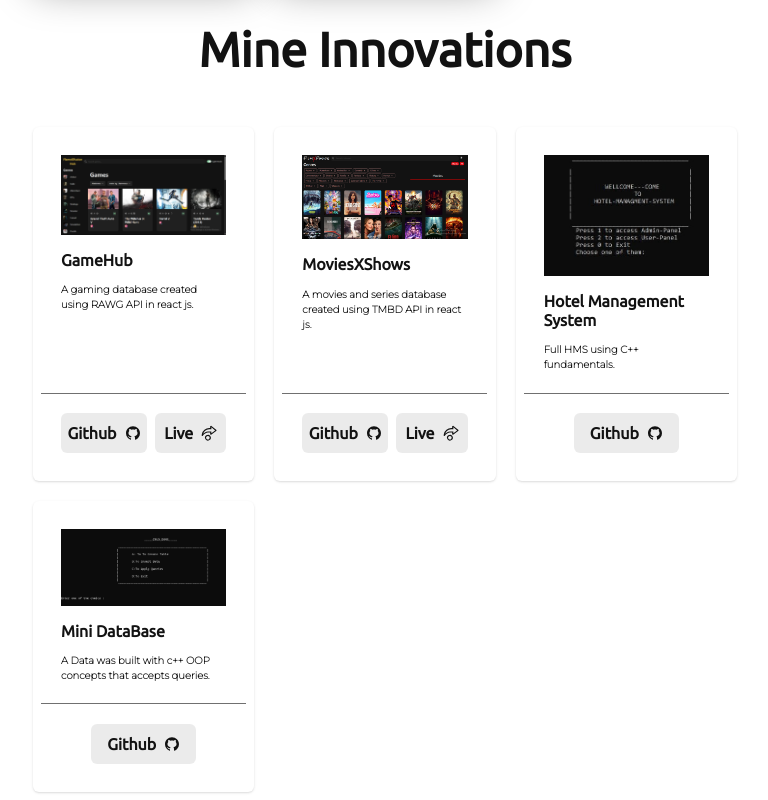
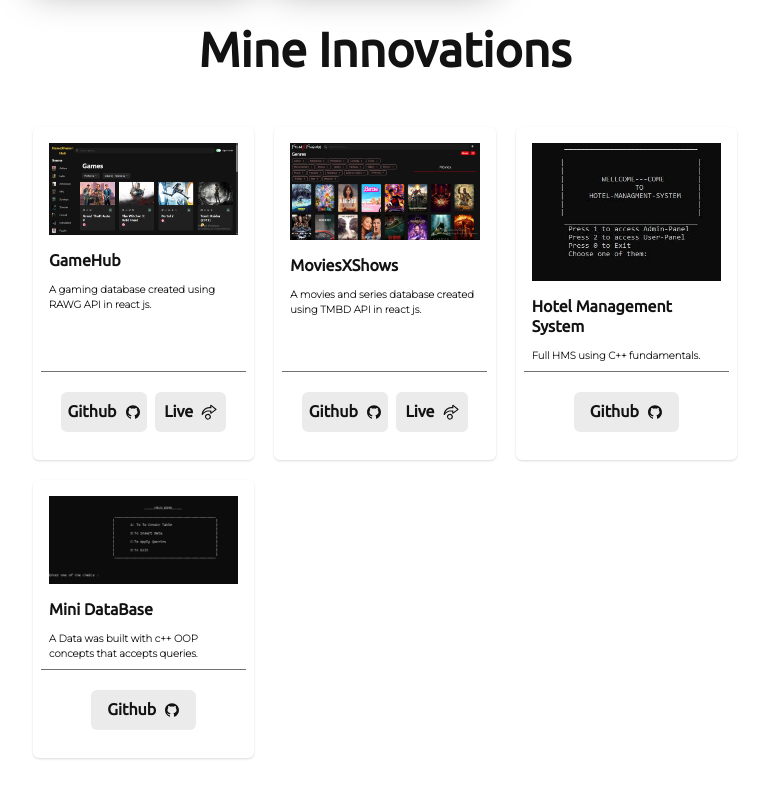
Before and after one commit to M-Huzaifa00/Portfolio, a React (Vite) app: page / in a window 1280 px wide. Shown: the part 1820-2620 px from the top of the page, without its empty margins (255-1023 px from the left). Built offline with nearby package versions, Linux system fonts and the light colour scheme.

Commit message:
little styling

```diff
--- a/src/Components/ProjectCard.tsx
+++ b/src/Components/ProjectCard.tsx
@@ -20,8 +20,8 @@ export const ProjectCard = ({ id, imgUrl, title, detail, gitLink, Live }: Props)
         <Card
             data-aos={id > 0 ? "zoom-in" : undefined}
             padding={{ base: 0, md: 2 }} maxWidth={'300px'}>
-            <CardBody>
-                <Image objectFit={'cover'} src={imgUrl} />
+            <CardBody padding={2} >
+                <Image width={'100%'} objectFit={'cover'} src={imgUrl} />
                 <Stack mt={4} spacing={'3'}>
                     <Heading fontFamily={'ubuntu'}
                         fontSize={{ base: '10px', md: '16px' }} >{title}</Heading>
@@ -35,7 +35,7 @@ export const ProjectCard = ({ id, imgUrl, title, detail, gitLink, Live }: Props)
                 </Stack>
             </CardBody>
             <Divider />
-            <CardFooter display={'flex'} justifyContent={'center'} gap={2} fontSize={{base:'xs' , lg:'md'}} >
+            <CardFooter borderRadius={'12px'} display={'flex'} justifyContent={'center'} gap={2} fontSize={{base:'xs' , lg:'md'}} >
                 <Button
                     fontFamily={'ubuntu'}
                     bgColor={'blackAlpha.200'}
```
